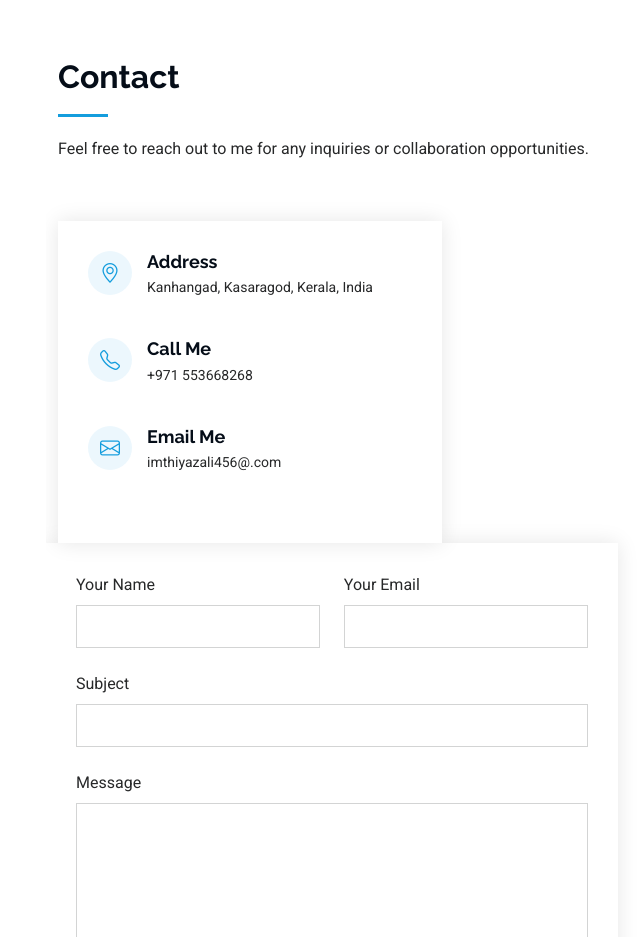
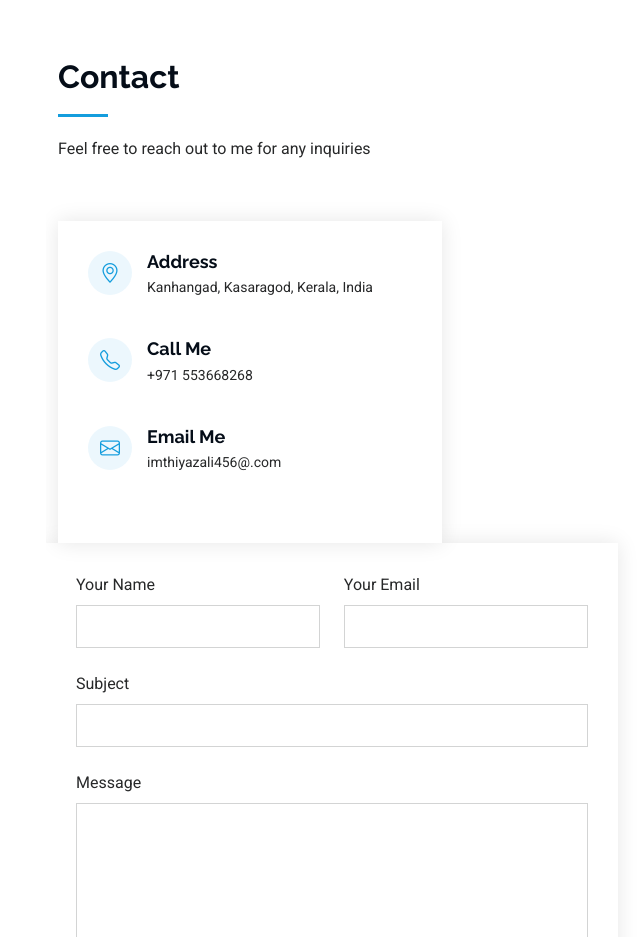
Before and after one commit to imthiyazalii/imthiyazali, a plain HTML site: page index.html in a window 1280 px wide. Shown: the part 4900-5837 px from the top of the page, without its empty margins (254-894 px from the left). Drawn offline with Linux system fonts and the light colour scheme.

Commit message:
second change

```diff
--- a/index.html
+++ b/index.html
@@ -493,7 +493,7 @@
       <!-- Section Title -->
       <div class="container section-title" data-aos="fade-up">
         <h2>Contact</h2>
-        <p>Feel free to reach out to me for any inquiries or collaboration opportunities.</p>
+        <p>Feel free to reach out to me for any inquiries </p>
       </div><!-- End Section Title -->
 
       <div class="container" data-aos="fade-up" data-aos-delay="100">
```
